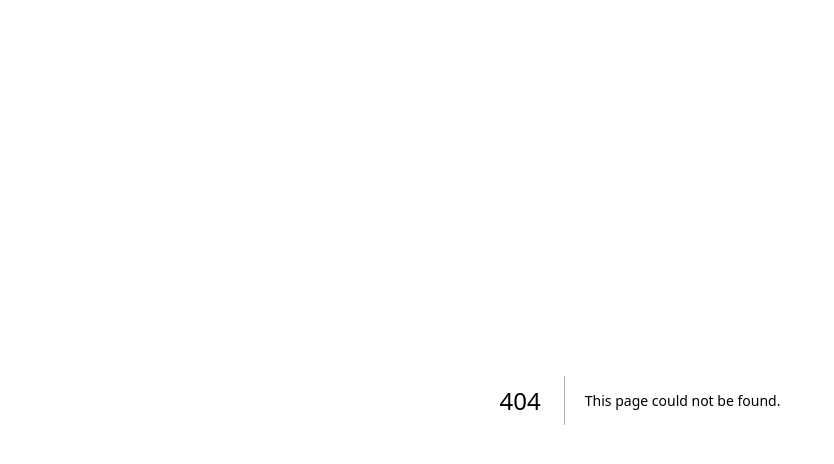
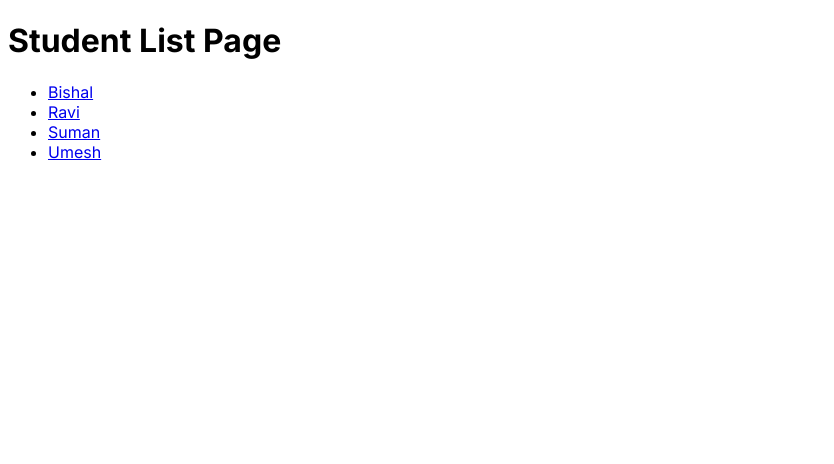
Before and after one commit to Bishal-Saud/learning-Next-_JS, a Next.js app: page /studentlist in a window 1280 px wide. Before the commit this address had no page. Shown: the top 464 px of the page, without its empty margins (0-834 px from the left). Built offline with nearby package versions, Linux system fonts and the light colour scheme.

Commit message:
Dynamic routing demo in next js

```diff
--- a/src/app/login/layout.js
+++ b/src/app/login/layout.js
@@ -20,7 +20,9 @@ export default function Layout({ children }) {
             <Link href="/login/loginteacher">Login Teacher</Link>
           </li>
         </ul>
-      ) : null}
+      ) : (
+        <Link href="/login">Go back login</Link>
+      )}
 
       {children}
     </div>
--- /dev/null
+++ b/src/app/studentlist/page.js
@@ -0,0 +1,20 @@
+import Link from "next/link";
+
+export default function StudentList() {
+  const names = ["bishal", "ravi", "suman", "umesh"];
+
+  return (
+    <div>
+      <h1>Student List Page</h1>
+      <ul>
+        {names.map((name) => (
+          <li key={name}>
+            <Link href={`/studentlist/${name}`}>
+              {name.charAt(0).toUpperCase() + name.slice(1)}
+            </Link>
+          </li>
+        ))}
+      </ul>
+    </div>
+  );
+}
```
Also changed, not shown: src/app/studentlist/[student]/page.js (added, +10 -0 lines).
